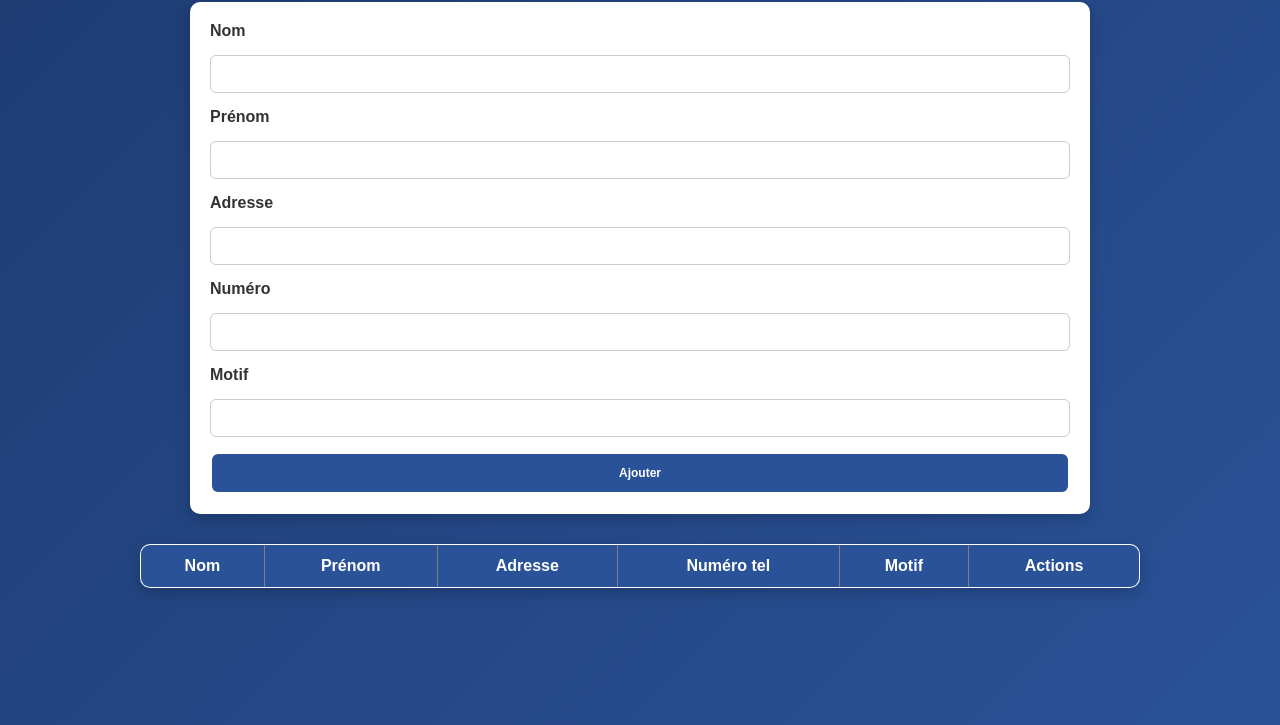
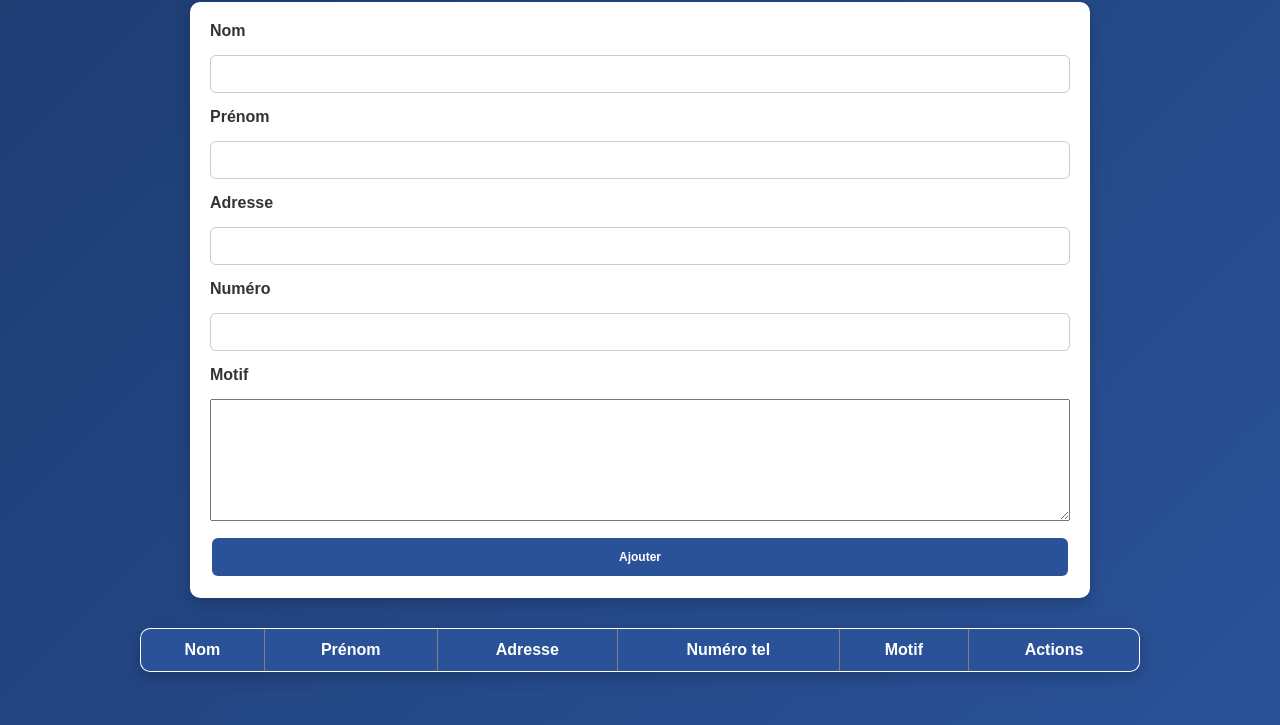
Before and after one commit to aminatadicko987-eng/CARIDAD-GESTION, a plain HTML site: page index.html in a window 1280 px wide. Shown: the part 75-800 px from the top of the page. Drawn offline with Linux system fonts and the light colour scheme.

Commit message:
modifier le input du motif pour un texte area

```diff
--- a/index.html
+++ b/index.html
@@ -24,7 +24,7 @@
     <input type="text" id="numero" name="numero" required>
 
     <label for="metier">Motif</label>
-    <input type="text" id="metier" name="metier" required>
+<textarea id="metier" name="metier" rows="8" required></textarea>
 
     <button type="submit" id="btn-ajouter">Ajouter</button>
 </form>
```
